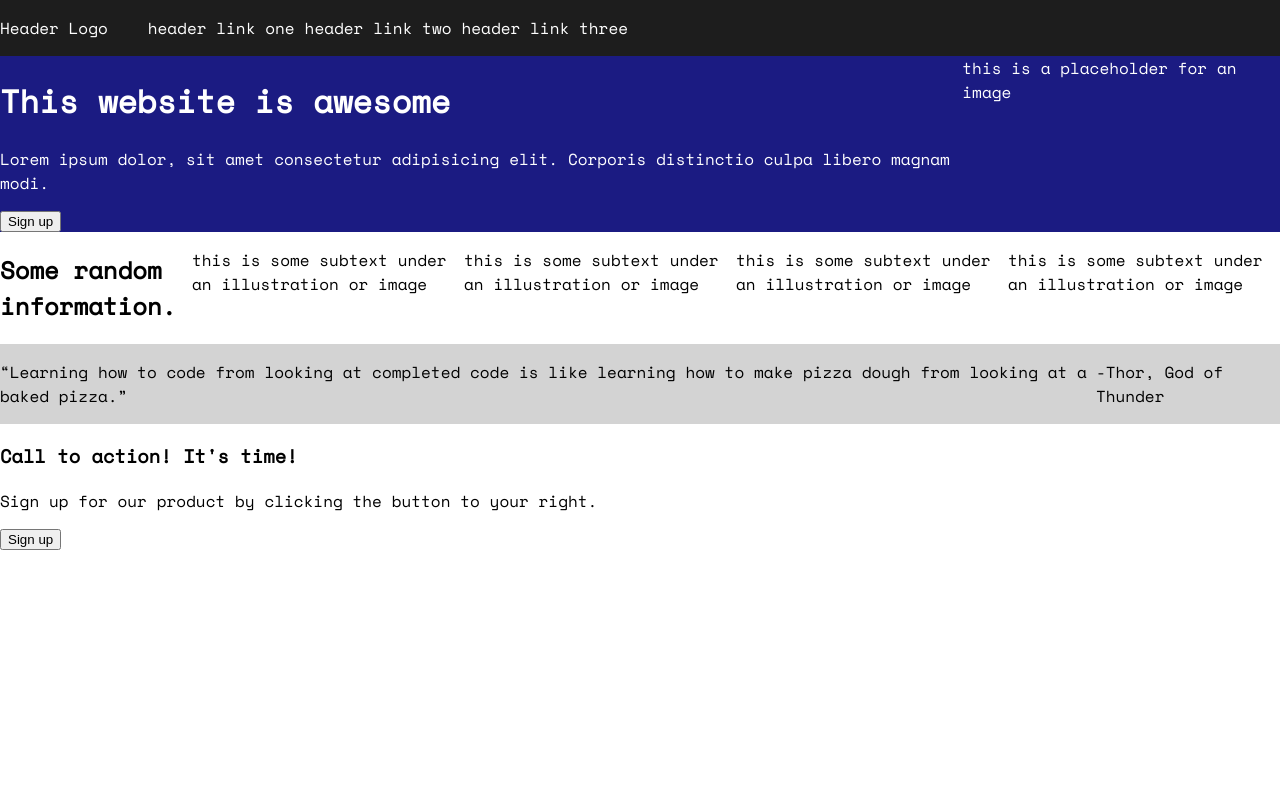
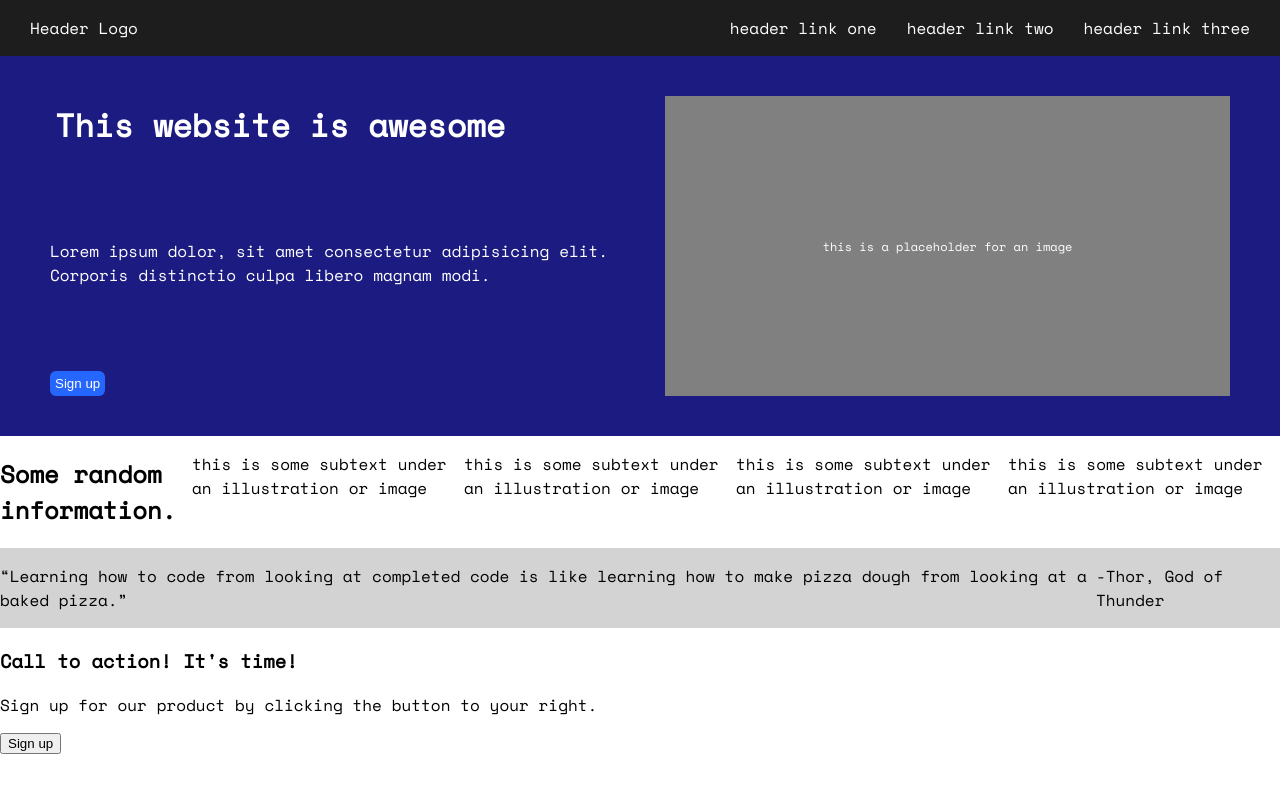
Before and after one commit to jamescrutchley/landing-page, a plain HTML site: page index.html in a window 1280 px wide. Shown: the top 792 px of the page. Drawn offline with nearby package versions, Linux system fonts and the light colour scheme.

Commit message:
style first section

```diff
--- a/index.html
+++ b/index.html
@@ -31,7 +31,7 @@
                 <button>Sign up</button>
             </div>
             <div class="sub-block-one-two">
-                <div class="image-placeholder">this is a placeholder for an image</div>
+                <div class="image-placeholder"><p>this is a placeholder for an image</p></div>
             </div>
         </div>
 
--- a/style.css
+++ b/style.css
@@ -6,6 +6,10 @@ body {
     height: 160vh;
     margin: 0px;
     padding: 0px;
+}
+
+h1 {
+    margin: 5px;
 }
 
 .content {
@@ -20,17 +24,82 @@ body {
     background-color: rgb(29, 29, 29);
     color: white;
     align-items: center;
+    justify-content: space-between;
 }
 
-.footer {
-    justify-content: center;
+.logo {
+    margin-left: 30px;
 }
+
+ul {
+    list-style-type: none;
+    display: flex;
+    gap: 30px;
+    margin-right: 30px;
+}
+
+a {
+    text-decoration: none;
+    color: white;
+}
+
+/* Block one */
 
 .block-one {
     background-color: rgb(27, 27, 130);
     color: white;
     display: flex;
+    padding-top: 40px;
+    padding-bottom: 40px;
+    padding-left: 75px;
+    padding-right: 75px;
+    justify-content: center;
+    height: 300px;
+    min-height: 200px;
+    gap: 50px;
 }
+
+.sub-block-one {
+    width: 50%;
+    display: flex;
+    flex-shrink: 0;
+    flex-direction: column;
+    justify-content: space-between;
+    align-items: flex-start;
+}
+
+.sub-block-one button {
+    flex: 0 1 0;
+    background-color: rgb(37, 102, 255);
+    border: none;
+    border-radius: 6px;
+    color: white;
+    padding: 5px;
+}
+
+.sub-block-one-two {
+    width: 50%;
+    flex-shrink: 0;
+    display: flex;
+    flex-direction: column;
+    justify-content: space-between;
+}
+
+.image-placeholder {
+    box-sizing: border-box;
+    display: flex;
+    flex: 1 0 auto;
+    max-width: 100%;
+    background-color: grey;
+    align-items: center;
+    justify-content: center;
+}
+
+.image-placeholder p {
+    font-size: 12px;
+}
+
+/* Block two */
 
 .block-two {
    display: flex;
@@ -45,13 +114,6 @@ body {
     display: flex;
 }
 
-ul {
-    list-style-type: none;
-    display: flex;
-    gap: 10px;
+.footer {
+    justify-content: center;
 }
-
-a {
-    text-decoration: none;
-    color: white;
-}
```
